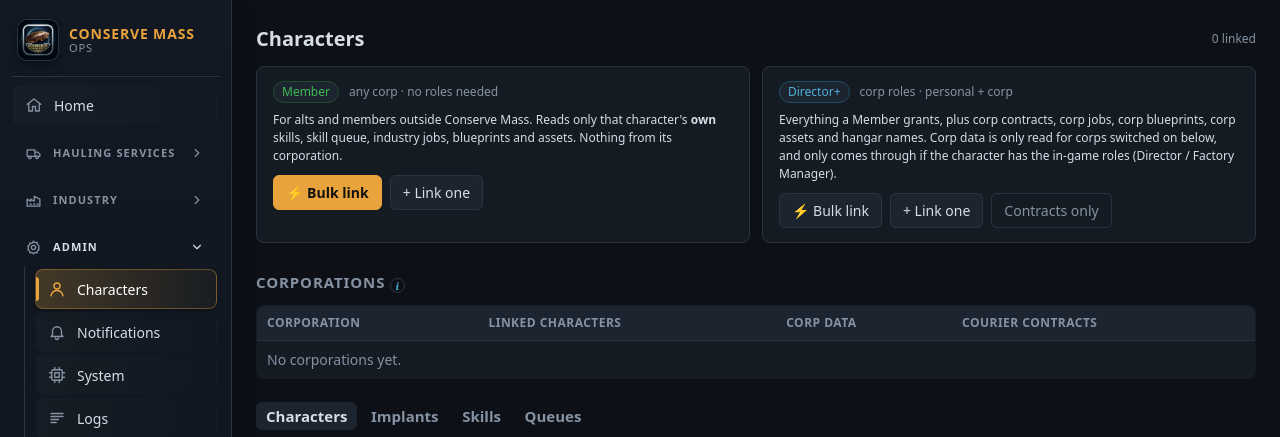
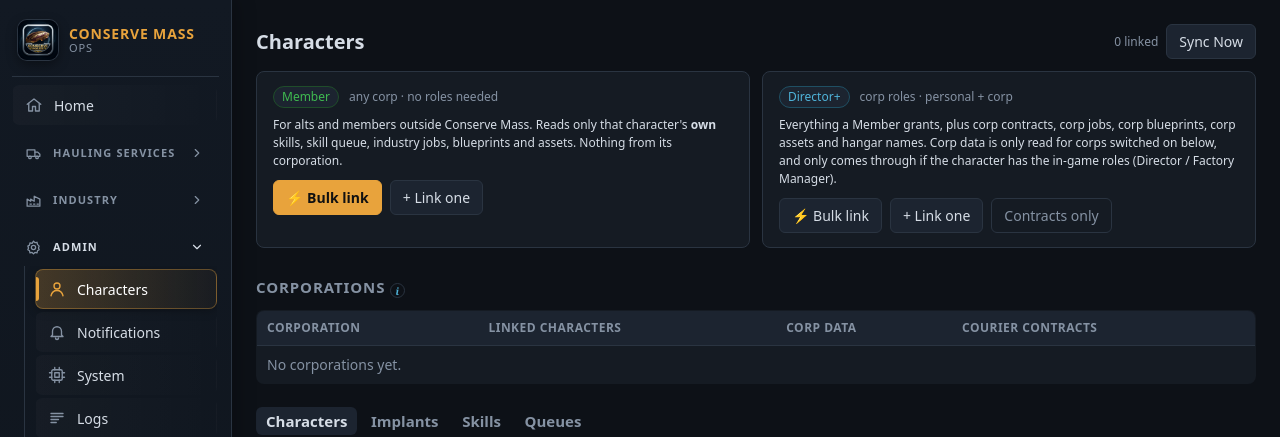
Before and after one commit to cmasiah/conserve-mass, a FastAPI app: page /characters in a window 1280 px wide. Shown: the top 437 px of the page. Run offline with FastAPI, Linux system fonts and the light colour scheme; the visitor is signed in with stand-in values (Sample User, id 1); data that the repository does not hold is empty.

Commit message:
Sync Now on the Characters page; System's button syncs everything
- Characters (all tabs) gets the industry Sync Now: skills, implants/clones/attributes,
  jobs, blueprints, assets; it comes back to the tab you were on
- System page: 'Sync Contracts' becomes 'Sync Everything' (contracts + all industry
  feeds) and stays on the System page

Co-Authored-By: Claude Opus 5.5 <noreply@anthropic.com>
Claude-Session: https://claude.ai/code/session_01TUfw85FAJKniBUpr75FHP9

```diff
--- a/app/web/routes/industry.py
+++ b/app/web/routes/industry.py
@@ -297,5 +297,5 @@ def sync_now(request: Request, csrf: str = Form(""), back: str = Form("/industry
     from app.jobs.scheduler import trigger_industry_now
     trigger_industry_now()
     flash(request, sync_info.pressed_message(db, "industry"))
-    return RedirectResponse(back if back.startswith("/industry") else "/industry/slots",
-                            status_code=303)
+    ok = back.startswith("/industry") or back.startswith("/characters")
+    return RedirectResponse(back if ok else "/industry/slots", status_code=303)
--- a/app/web/routes/pages.py
+++ b/app/web/routes/pages.py
@@ -214,7 +214,7 @@ def characters(request: Request, tab: str = "list", db: Session = Depends(get_db
                   implants=charinfo.implant_rows(db, chars) if tab == "implants" else {},
                   skills=charinfo.skill_rows(db, chars) if tab == "skills" else {},
                   queues=charinfo.queue_rows(db, chars) if tab == "queues" else {},
-                  now=utcnow())
+                  now=utcnow(), sync_feeds=sync_info.feeds(db, "industry"))
 
 
 @router.post("/characters/{character_id}/track")
@@ -426,6 +426,19 @@ def sync_now(request: Request, csrf: str = Form(""), db: Session = Depends(get_d
     return _redirect("/hauling")
 
 
+@router.post("/system/sync-all")
+def sync_all(request: Request, csrf: str = Form(""), db: Session = Depends(get_db)):
+    """System page: check every feed now (contracts, skills/implants, jobs, blueprints,
+    assets). ESI still serves its cached copy until that expires; the message says when."""
+    require_csrf(request, csrf)
+    from app.jobs.scheduler import trigger_industry_now, trigger_sync_now
+    trigger_sync_now()
+    trigger_industry_now()
+    flash(request, sync_info.pressed_message(db, "contracts") + " "
+          + sync_info.pressed_message(db, "industry"))
+    return _redirect("/system")
+
+
 @router.post("/system/backup-now")
 async def backup_now(request: Request, csrf: str = Form("")):
     require_csrf(request, csrf)
--- a/app/web/templates/characters.html
+++ b/app/web/templates/characters.html
@@ -1,4 +1,5 @@
 {% extends "base.html" %}
+{% from "partials/sync.html" import sync_now %}
 {% block title %}Characters · {{ APP_NAME }}{% endblock %}
 {% block head %}<link rel="stylesheet" href="/static/characters.css?v={{ ASSET_V }}">{% endblock %}
 {% macro info(title, left=False) -%}
@@ -10,6 +11,7 @@
   <h1 style="margin:0">Characters</h1>
   <span class="spacer"></span>
   <span class="small muted">{{ chars | length }} linked</span>
+  {{ sync_now(sync_feeds, "/industry/sync-now", csrf, now, back="/characters" ~ ("?tab=" ~ tab if tab != "list" else "") ~ "#chars") }}
 </div>
 
 <div class="link-grid">
--- a/app/web/templates/system.html
+++ b/app/web/templates/system.html
@@ -93,9 +93,9 @@
       <form method="post" action="/system/test-discord"><input type="hidden" name="csrf" value="{{ csrf }}">
         <button class="act act-discord"><svg viewBox="0 0 24 24" aria-hidden="true"><path d="M4 5h16v11H8l-4 4z"/><path d="M8 10h.01M12 10h.01M16 10h.01"/></svg>
           <span><strong>Send Test Message</strong><small>Check Discord delivery</small></span></button></form>
-      <form method="post" action="/system/sync-now"><input type="hidden" name="csrf" value="{{ csrf }}">
+      <form method="post" action="/system/sync-all"><input type="hidden" name="csrf" value="{{ csrf }}">
         <button class="act act-sync"><svg viewBox="0 0 24 24" aria-hidden="true"><path d="M20 11a8 8 0 00-14.3-4.9L4 8"/><path d="M4 4v4h4"/><path d="M4 13a8 8 0 0014.3 4.9L20 16"/><path d="M20 20v-4h-4"/></svg>
-          <span><strong>Sync Contracts</strong><small>Check now · ESI refreshes every ~5 min</small></span></button></form>
+          <span><strong>Sync Everything</strong><small>Contracts, skills &amp; implants, jobs, blueprints, assets</small></span></button></form>
       <form method="post" action="/system/backup-now"><input type="hidden" name="csrf" value="{{ csrf }}">
         <button class="act act-backup"><svg viewBox="0 0 24 24" aria-hidden="true"><ellipse cx="12" cy="6" rx="7" ry="3"/><path d="M5 6v6c0 1.7 3.1 3 7 3s7-1.3 7-3V6"/><path d="M5 12v6c0 1.7 3.1 3 7 3s7-1.3 7-3v-6"/></svg>
           <span><strong>Back Up Database</strong><small>Snapshot to /config/backups</small></span></button></form>
```
Also changed, not shown: tests/test_char_tabs.py (+26 -0 lines).
